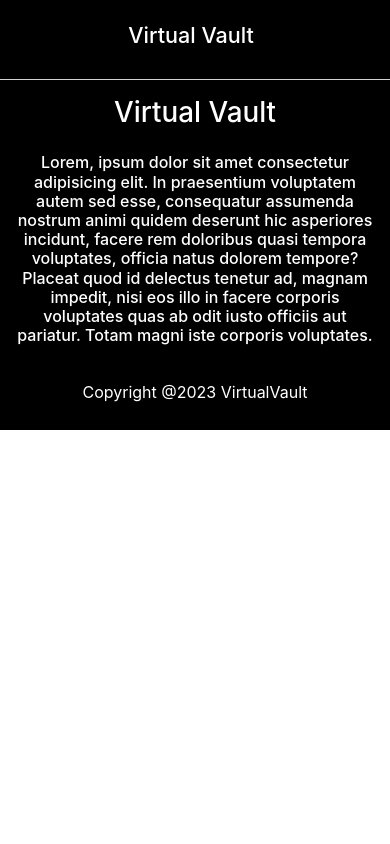
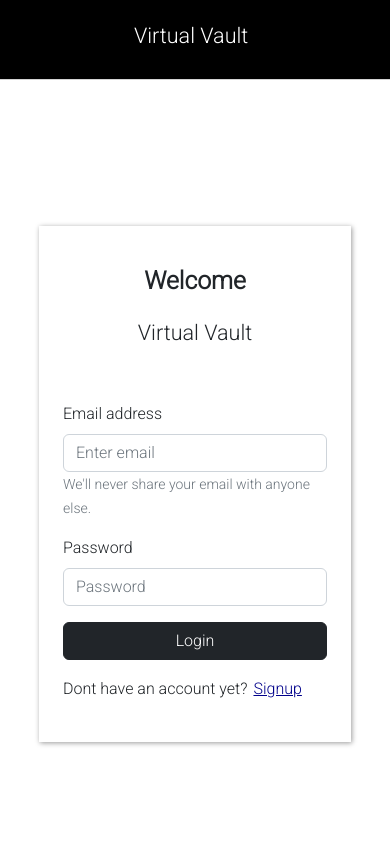
Before and after one commit to NabeelAhmed-090/Virtual-Vault, a React (Create React App) app in the folder frontend/: page /login in a window 390 px wide. Shown: the top 844 px of the page. Built offline with nearby package versions, Linux system fonts and the light colour scheme.

Commit message:
login/signup added

```diff
--- a/frontend/public/index.html
+++ b/frontend/public/index.html
@@ -7,6 +7,10 @@
 
 
     <link rel="stylesheet" href="https://cdn.jsdelivr.net/npm/bootstrap@5.2.3/dist/css/bootstrap.min.css" integrity="sha384-rbsA2VBKQhggwzxH7pPCaAqO46MgnOM80zW1RWuH61DGLwZJEdK2Kadq2F9CUG65" crossorigin="anonymous" />
+
+    <link rel="preconnect" href="https://fonts.googleapis.com">
+    <link rel="preconnect" href="https://fonts.gstatic.com" crossorigin>
+    <link href="https://fonts.googleapis.com/css2?family=Roboto:wght@300&display=swap" rel="stylesheet">
 
     <meta name="viewport" content="width=device-width, initial-scale=1" />
     <meta name="theme-color" content="#000000" />
--- a/frontend/src/App.js
+++ b/frontend/src/App.js
@@ -2,6 +2,7 @@ import { BrowserRouter as Router, Route, Routes } from 'react-router-dom'
 import Home from './screens/Home/index';
 import Header from './components/Header/index'
 import Footer from './components/Footer';
+import Login from './screens/Login';
 
 function App() {
   return (
@@ -10,6 +11,7 @@ function App() {
       <Router>
         <Routes>
           <Route path="/" element={<Home />} exact />
+          <Route path="/login" element={<Login />} exact />
         </Routes>
       </Router>
       <Footer />
--- a/frontend/src/components/Footer/index.js
+++ b/frontend/src/components/Footer/index.js
@@ -1,12 +1,11 @@
 import React from 'react'
 import { Col, Container, Row } from 'react-bootstrap'
-import { FaInstagram, FaFacebook, FaLinkedin, FaSnapchat } from 'react-icons/fa'
 
 import './index.css'
 
 const Footer = () => {
     return (
-        <div className='footer-div'>
+        <div className='footer-div mt-3'>
             <Container className="first-container">
                 <Row className='first-row'>
                     <h1 className='p-3'>Virtual Vault</h1>
--- a/frontend/src/index.css
+++ b/frontend/src/index.css
@@ -1,13 +1,11 @@
 body {
   margin: 0;
-  font-family: -apple-system, BlinkMacSystemFont, 'Segoe UI', 'Roboto', 'Oxygen',
-    'Ubuntu', 'Cantarell', 'Fira Sans', 'Droid Sans', 'Helvetica Neue',
-    sans-serif;
+  /* font-family: -apple-system, BlinkMacSystemFont, 'Segoe UI', 'Roboto', 'Oxygen', 'Ubuntu', 'Cantarell', 'Fira Sans', 'Droid Sans', 'Helvetica Neue', sans-serif; */
   -webkit-font-smoothing: antialiased;
   -moz-osx-font-smoothing: grayscale;
+  font-family: 'Roboto', sans-serif;
 }
 
 code {
-  font-family: source-code-pro, Menlo, Monaco, Consolas, 'Courier New',
-    monospace;
+  font-family: source-code-pro, Menlo, Monaco, Consolas, 'Courier New', monospace;
 }
--- a/frontend/src/screens/Home/index.css
+++ b/frontend/src/screens/Home/index.css
@@ -7,7 +7,7 @@
     background-position: center center;
 }
 
-main-section-row {
+.main-section-row {
     height: 100%;
     width: 100%
 }
@@ -19,3 +19,9 @@ main-section-row {
     display: flex;
     justify-content: center;
 }
+
+.blog-container {
+    width: 100%;
+    /* background: linear-gradient(to right, #414141, #000000); */
+    background-color: black;
+}
--- /dev/null
+++ b/frontend/src/screens/Login/index.css
@@ -0,0 +1,37 @@
+.login-main-div {
+    width: 100%;
+    min-height: 90vh;
+    display: flex;
+    align-items: center;
+    justify-content: center;
+}
+
+.display {
+    display: block;
+}
+
+.hide {
+    display: none;
+}
+
+.switch {
+    cursor: pointer;
+    color: darkblue;
+    background-color: transparent;
+    border: none;
+}
+
+.login-box {
+    width: 30%;
+    box-shadow: 1px 1px 5px rgba(0, 0, 0, 0.4);
+}
+
+.login-heading {
+    text-align: center;
+}
+
+@media screen and (max-width: 1150px) {
+    .login-box {
+        width: 80%;
+    }
+}
--- /dev/null
+++ b/frontend/src/screens/Login/index.js
@@ -0,0 +1,114 @@
+import React, { useState } from 'react'
+import { Container, Row, Col, Form, Button } from 'react-bootstrap'
+import './index.css'
+
+const Login = () => {
+    const [login, setLogin] = useState(true)
+    return (
+        <div className='login-main-div'>
+            <div className='login-box mt-5'>
+                <Container className='full-height p-4'>
+                    <Row>
+                        <Col className="login-heading mt-3"><h2><b>Welcome</b></h2></Col>
+                    </Row>
+                    <Row>
+                        <Col className="login-heading mt-3"><h4>Virtual Vault</h4></Col>
+                    </Row>
+                    <div className={login ? "display" : "hide"}>
+                        <Row className='mt-5'>
+                            <Col md={12} sm={12} lg={12}>
+                                <Form>
+                                    <Form.Group className="mb-3" controlId="formBasicEmail">
+                                        <Form.Label>Email address</Form.Label>
+                                        <Form.Control className='shadow-none' type="email" placeholder="Enter email" />
+                                        <Form.Text className="text-muted">
+                                            We'll never share your email with anyone else.
+                                        </Form.Text>
+                                    </Form.Group>
+
+                                    <Form.Group className="mb-3" controlId="formBasicPassword">
+                                        <Form.Label>Password</Form.Label>
+                                        <Form.Control className='shadow-none' type="password" placeholder="Password" />
+                                    </Form.Group>
+                                    <Button variant="dark" href='/' className='w-100' type="submit">
+                                        Login
+                                    </Button>
+                                </Form>
+                            </Col>
+                        </Row>
+                        <Row className='mt-3'>
+                            <Col>
+                                <p>Dont have an account yet?
+                                    <button className='switch' onClick={() => setLogin(false)}><u>Signup</u></button>
+                                </p>
+                            </Col>
+                        </Row>
+                    </div>
+                    <div className={login ? "hide" : "display"}>
+                        <Row className='mt-5'>
+                            <Col md={12} sm={12} lg={12}>
+                                <Form>
+                                    <Row>
+                                        <Col>
+                                            <Form.Group className="mb-3" controlId="formBasicEmail">
+                                                <Form.Label>Email address</Form.Label>
+                                                <Form.Control className='shadow-none' type="email" placeholder="Enter email" />
+                                                <Form.Text className="text-muted">
+                                                    We'll never share your email with anyone else.
+                                                </Form.Text>
+                                            </Form.Group>
+                                        </Col>
+                                    </Row>
+                                    <Row>
+                                        <Col md={6} sm={12} lg={6}>
+                                            <Form.Group className="mb-3" controlId="formBasicFirstName">
+                                                <Form.Label>First Name</Form.Label>
+                                                <Form.Control className='shadow-none' type="text" placeholder="Enter First Name" />
+                                            </Form.Group>
+                                        </Col>
+                                        <Col md={6} sm={12} lg={6}>
+                                            <Form.Group className="mb-3" controlId="formBasicLastName">
+                                                <Form.Label>Last Name</Form.Label>
+                                                <Form.Control className='shadow-none' type="text" placeholder="Enter Last Name" />
+                                            </Form.Group>
+                                        </Col>
+                                    </Row>
+
+                                    <Row>
+                                        <Col>
+                                            <Form.Group className="mb-3" controlId="formBasicPassword">
+                                                <Form.Label>Password</Form.Label>
+                                                <Form.Control className='shadow-none' type="password" placeholder="Password" />
+                                            </Form.Group>
+                                        </Col>
+                                    </Row>
+                                    <Row>
+                                        <Col>
+                                            <Form.Group className="mb-3" controlId="formBasicConfirmPassword">
+                                                <Form.Label>Confirm Password</Form.Label>
+                                                <Form.Control className='shadow-none' type="password" placeholder="Password" />
+                                            </Form.Group>
+                                        </Col>
+                                    </Row>
+                                    <Button variant="dark" className='w-100' type="submit">
+                                        Signup
+                                    </Button>
+                                </Form>
+                            </Col>
+                        </Row>
+                        <Row className='mt-3'>
+                            <Col>
+                                <p>Already have an account?
+                                    <button className='switch' onClick={() => setLogin(true)}><u>Login</u></button>
+                                </p>
+                            </Col>
+                        </Row>
+                    </div>
+                </Container>
+            </div >
+
+        </div >
+    )
+}
+
+export default Login
```
Also changed, not shown: frontend/src/screens/Home/index.js (+29 -6 lines), frontend/src/Images/home_blog.jpg (added), frontend/src/Images/home_blog_2.jpg (added).
